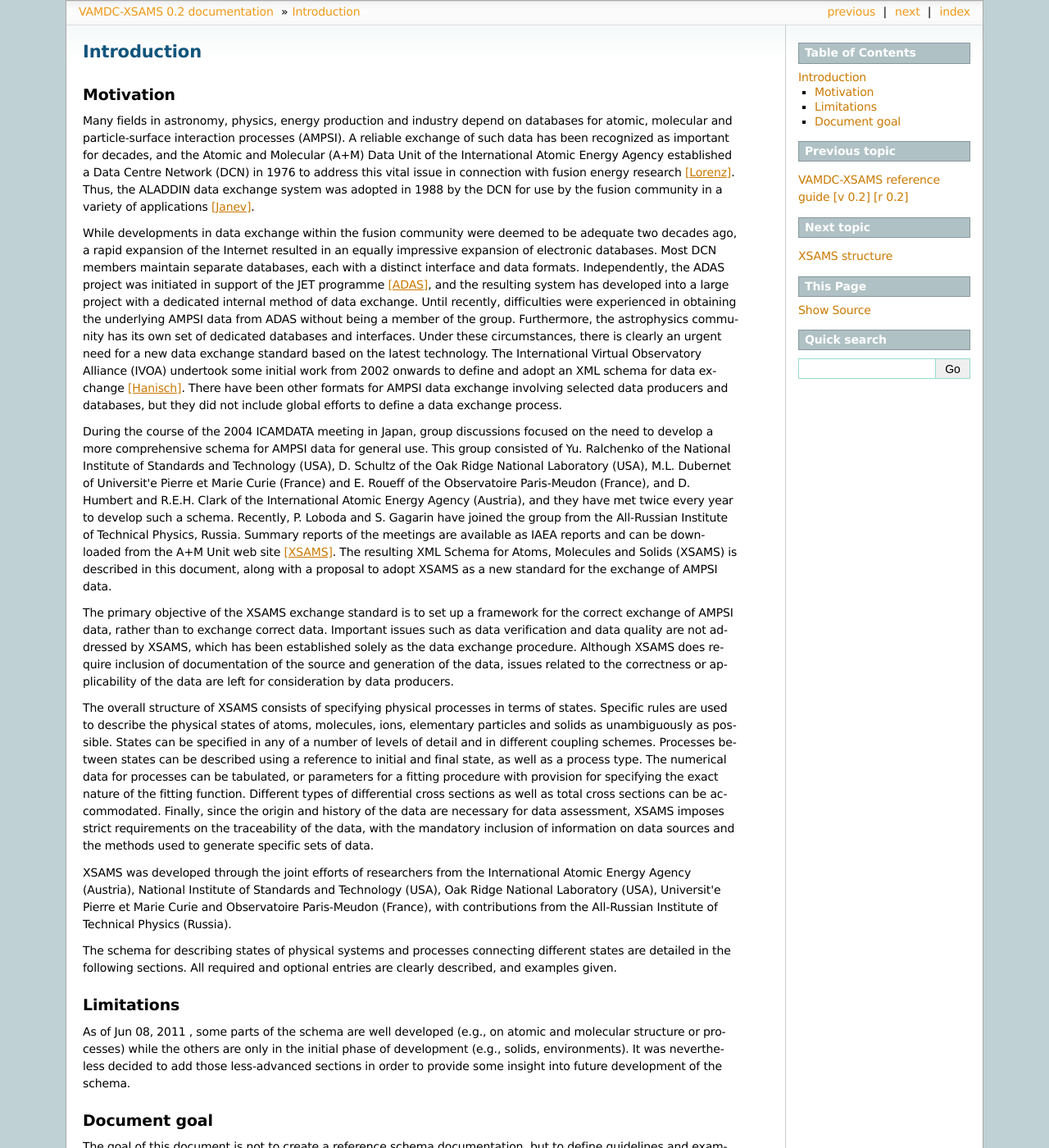
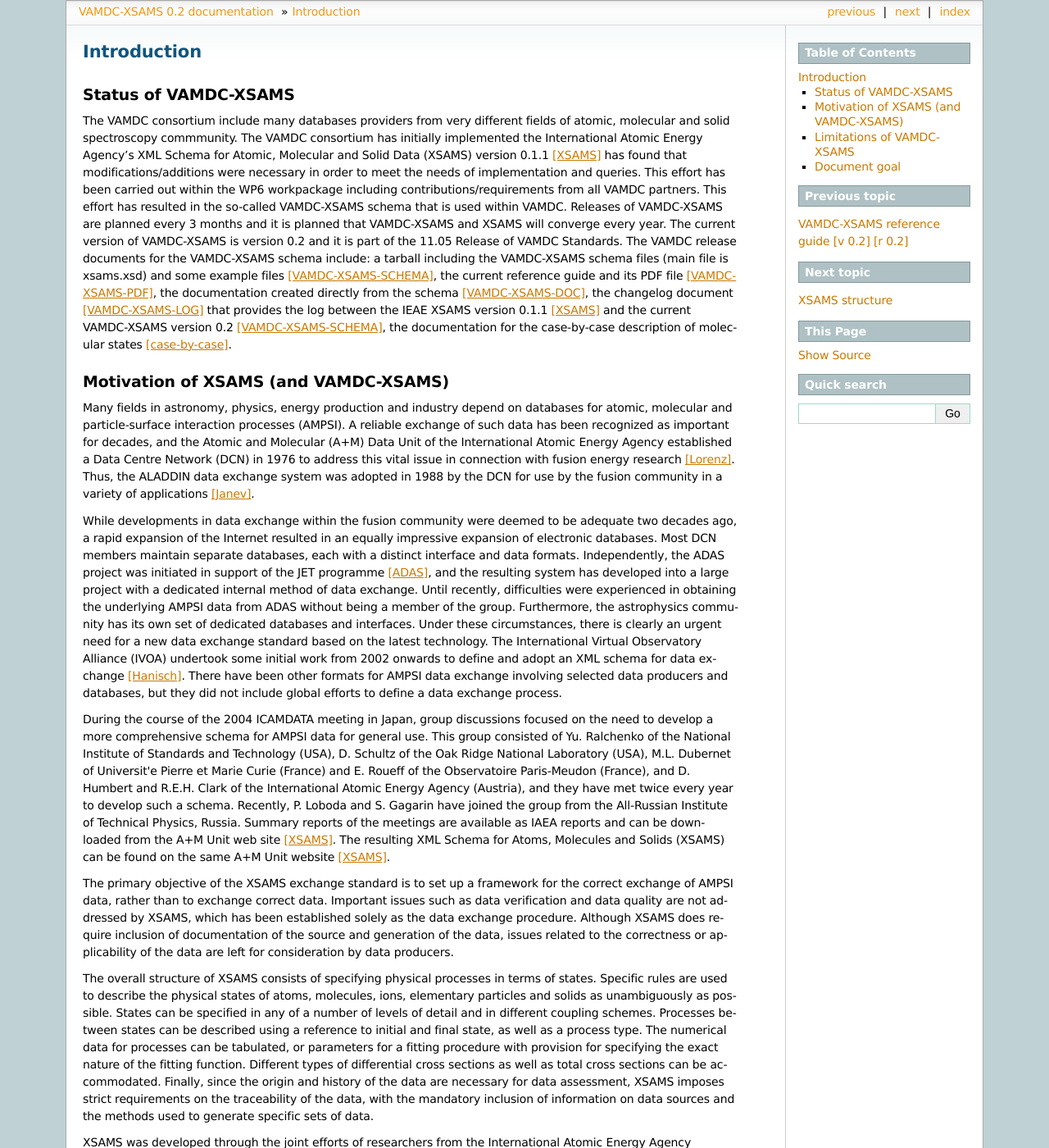
Before and after one commit to VAMDC/Standards, a Sphinx documentation site: the page built from doc/source/dataModel/vamdcxsams/introduction.rst, in a window 1280 px wide and 1400 px high. Shown: the whole window at 82% size. Built offline with Sphinx 7.4.7, drawn with Linux system fonts in a browser that asks for light colours; formulas are drawn with MathJax 3; some of the changed text lies outside the part shown.

Commit message:
Commit modifications by Marie-Lise

```diff
--- a/doc/source/dataModel/vamdcxsams/introduction.rst
+++ b/doc/source/dataModel/vamdcxsams/introduction.rst
@@ -1,8 +1,33 @@
 Introduction
 ==============
 
-Motivation
--------------
+Status of VAMDC-XSAMS
+---------------------
+
+The VAMDC consortium include many databases providers from very
+different fields of atomic, molecular and solid spectroscopy
+commmunity. The VAMDC consortium has initially implemented the
+International Atomic Energy Agency's XML Schema for Atomic, Molecular and Solid
+Data (XSAMS) version 0.1.1 [XSAMS]_ has found that modifications/additions
+were necessary in order to meet the needs of implementation and
+queries. This effort has been carried out within the WP6 workpackage
+including contributions/requirements from all VAMDC partners.
+This effort has resulted in the so-called VAMDC-XSAMS schema
+that is used within VAMDC. Releases of VAMDC-XSAMS are planned
+every 3 months and it is planned that VAMDC-XSAMS and XSAMS will
+converge every year. The current version of VAMDC-XSAMS is version 0.2
+and it is part of the 11.05 Release of VAMDC Standards. The VAMDC release
+documents for the VAMDC-XSAMS schema include: a tarball including the VAMDC-XSAMS
+schema files (main file is xsams.xsd) and some example files [VAMDC-XSAMS-SCHEMA]_,
+the current reference guide and its PDF file [VAMDC-XSAMS-PDF]_, the documentation created
+directly from the schema [VAMDC-XSAMS-DOC]_, the changelog document [VAMDC-XSAMS-LOG]_
+that provides the log between the IEAE XSAMS version 0.1.1  [XSAMS]_ and the current
+VAMDC-XSAMS version 0.2 [VAMDC-XSAMS-SCHEMA]_, the documentation for the
+case-by-case description of molecular states [case-by-case]_.
+
+
+Motivation of XSAMS (and VAMDC-XSAMS)
+-------------------------------------
 
 Many fields in astronomy, physics, energy production and industry depend on
 databases for atomic, molecular and particle-surface interaction processes
@@ -43,8 +68,7 @@ Recently, P. Loboda and S. Gagarin have joined the group from the All-Russian
 Institute of Technical Physics, Russia. Summary reports of the meetings are
 available as IAEA reports and can be downloaded from the A+M Unit web site
 [XSAMS]_. The resulting XML Schema for Atoms, Molecules and Solids (XSAMS)
-is described in this document, along with a proposal to adopt XSAMS as a new
-standard for the exchange of AMPSI data.
+can be found on the same A+M Unit website [XSAMS]_.
 
 The primary objective of the XSAMS exchange standard is to set up a framework
 for the correct exchange of AMPSI data, rather than to exchange correct data.
@@ -80,8 +104,8 @@ processes connecting different states are detailed in the following sections.
 All required and optional entries are clearly described, and examples given.
 
 
-Limitations
---------------
+Limitations of VAMDC-XSAMS
+--------------------------
 
 As of |today| , some parts of the schema are well developed (e.g., on atomic and
 molecular structure or processes) while the others are only in the initial
@@ -95,4 +119,4 @@ Document goal
 
 The goal of this document is not to create a reference schema documentation,
 but to define guidelines and examples on filling in data in schema.
-For reference documentation, see autogenerated HTML docs [XSAMSAUTO]_.
+For reference documentation, see autogenerated HTML docs [VAMDC-XSAMS-DOC]_.
--- a/doc/source/dataModel/vamdcxsams/sources.rst
+++ b/doc/source/dataModel/vamdcxsams/sources.rst
@@ -82,4 +82,4 @@ Source
 	*	Optional **Comments** element
 	*	Optional **BibTeX** element for the BibTeX representation of this reference. That element
 		may be useful if you already have data in BibTeX format in your database and wish to export
-		some fields that can't be represented in [XSAMS]_.
+		some fields that can't be represented in XSAMS.
--- a/doc/source/dataModel/vamdcxsams/speciesAtoms.rst
+++ b/doc/source/dataModel/vamdcxsams/speciesAtoms.rst
@@ -226,7 +226,7 @@ Shells
 Specific XML Types
 ------------------------
 
-	Here, XML types, specific to Species.Atoms branch of [XSAMS]_ are described
+	Here, XML types, specific to Species.Atoms branch of XSAMS are described
 
 .. _ShellType:
 
--- a/doc/source/dataModel/vamdcxsams/speciesMolecules.rst
+++ b/doc/source/dataModel/vamdcxsams/speciesMolecules.rst
@@ -185,6 +185,7 @@ MolecularState
  		It is of type :ref:`ParityType`, a token taking the values *odd* or *even*.
 
 	*	optional **Case** element of type :ref:`BaseCase`, that is a container for [case-by-case]_ definition of quantum numbers.
+	    `BaseCase` is explained below.
 
 	*	optional :ref:`StateExpansion` element that allows to describe the state as a superposition of
 		basis quantum numbers sets, each set with it's own coefficient.
@@ -244,9 +245,10 @@ MolecularStateCharacterisation
 
 Concept of cases
 ----------------------
-	The [case-by-case]_ XML description of molecular states within XSAMS
+	The case-by-case XML description of molecular states within VAMDC-XSAMS
 	is designed to provide a straightforward and flat data structure for representing
-	the quantum numbers and symmetries that denote a molecular state.
+	the quantum numbers and symmetries that denote a molecular state. The reader is the
+	refered to the [case-by-case]_ documentation for full description of the various cases.
 
 
 .. _StateExpansion:
```
Also changed, not shown: doc/source/dataModel/vamdcxsams/bibliography.rst (+8 -4 lines).
